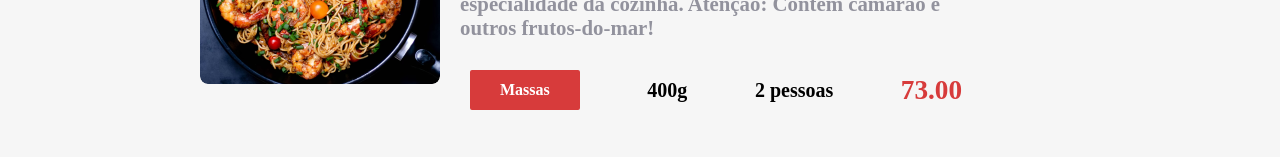
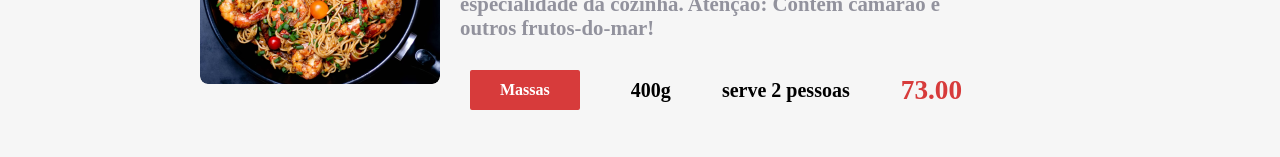
Before and after one commit to kelvia-snts/Aluroni, a React (Create React App) app: page / in a window 1280 px wide. Shown: the part 795-952 px from the top of the page. Built offline with nearby package versions, Linux system fonts and the light colour scheme; a web font is replaced by a local one.

Commit message:
feat: make computer work

```diff
--- a/src/pages/RestaurantMenu/Items/Item/index.tsx
+++ b/src/pages/RestaurantMenu/Items/Item/index.tsx
@@ -28,7 +28,7 @@ export default function Item(props: Props) {
           </div>
           <div className={ItemStyle.item__portion}>{size}g</div>
           <div className={ItemStyle.item__qttpeople}>
-            {serving} pessoa{serving === 1 ? "" : "s"}
+            serve {serving} pessoa{serving === 1 ? "" : "s"}
           </div>
           <div className={ItemStyle.item__value}>{price.toFixed(2)}</div>
         </div>
--- a/src/pages/RestaurantMenu/Items/index.tsx
+++ b/src/pages/RestaurantMenu/Items/index.tsx
@@ -6,12 +6,12 @@ import itemsStyle from "./Items.module.scss";
 interface Props {
   filter: number | null;
   search: string;
-  sort: string;
+  orderer: string;
 }
 
 export default function Items(props: Props) {
   const [list, setList] = useState(menuItem);
-  const { filter, search } = props;
+  const { filter, search, orderer } = props;
 
   function testSearch(title: string) {
     const regex = new RegExp(search, "i");
@@ -23,12 +23,25 @@ export default function Items(props: Props) {
     return true;
   }
 
+  function order(newList: typeof menuItem) {
+    switch (orderer) {
+      case "porcao":
+        return newList.sort((a, b) => (a.size > b.size ? 1 : -1));
+      case "qtd_pessoas":
+        return newList.sort((a, b) => (a.serving > b.serving ? 1 : -1));
+      case "preco":
+        return newList.sort((a, b) => (a.price > b.price ? 1 : -1));
+      default:
+        return newList;
+    }
+  }
+
   useEffect(() => {
     const newList = menuItem.filter(
       (item) => testSearch(item.title) && testFilter(item.category.id)
     );
-    setList(newList);
-  }, [filter, search]);
+    setList(order(newList));
+  }, [filter, search, orderer]);
 
   return (
     <div className={itemsStyle.items}>
--- a/src/pages/RestaurantMenu/Sort/index.tsx
+++ b/src/pages/RestaurantMenu/Sort/index.tsx
@@ -5,20 +5,20 @@ import classNames from "classnames";
 import { MdKeyboardArrowUp, MdKeyboardArrowDown } from "react-icons/md";
 
 interface Props {
-  sort: string;
-  setSort: React.Dispatch<React.SetStateAction<string>>;
+  orderer: string;
+  setOrderer: React.Dispatch<React.SetStateAction<string>>;
 }
 
-export default function Sort({ sort, setSort }: Props) {
+export default function Sort({ orderer, setOrderer }: Props) {
   const [open, setOpen] = useState(false);
   const sortName =
-    sort && options.find((option) => option.value === sort)?.name;
+    orderer && options.find((option) => option.value === orderer)?.name;
 
   return (
     <button
       className={classNames({
         [sortStyle.sort]: true,
-        [sortStyle["sort--active"]]: sort !== "",
+        [sortStyle["sort--active"]]: orderer !== "",
       })}
       onClick={() => setOpen(!open)}
       onBlur={() => setOpen(false)}
@@ -39,7 +39,7 @@ export default function Sort({ sort, setSort }: Props) {
           <div
             className={sortStyle.sort__option}
             key={option.value}
-            onClick={() => setSort(option.value)}
+            onClick={() => setOrderer(option.value)}
           >
             {option.name}
           </div>
--- a/src/pages/RestaurantMenu/index.tsx
+++ b/src/pages/RestaurantMenu/index.tsx
@@ -9,7 +9,7 @@ import Itens from "./Items";
 export default function RestaurantMenu() {
   const [search, setSearch] = useState("");
   const [filter, setFilter] = useState<number | null>(null);
-  const [sort, setSort] = useState("");
+  const [orderer, setOrderer] = useState("");
 
   return (
     <main>
@@ -26,9 +26,9 @@ export default function RestaurantMenu() {
         <SearchEngine search={search} setSearch={setSearch} />
         <div className={restaurantMenuStyle.restaurantMenu__filters}>
           <Filters filter={filter} setFilter={setFilter} />
-          <Sort sort={sort} setSort={setSort} />
+          <Sort orderer={orderer} setOrderer={setOrderer} />
         </div>
-        <Itens search={search} filter={filter} sort={sort}/>
+        <Itens search={search} filter={filter} orderer={orderer}/>
       </section>
     </main>
   );
```
